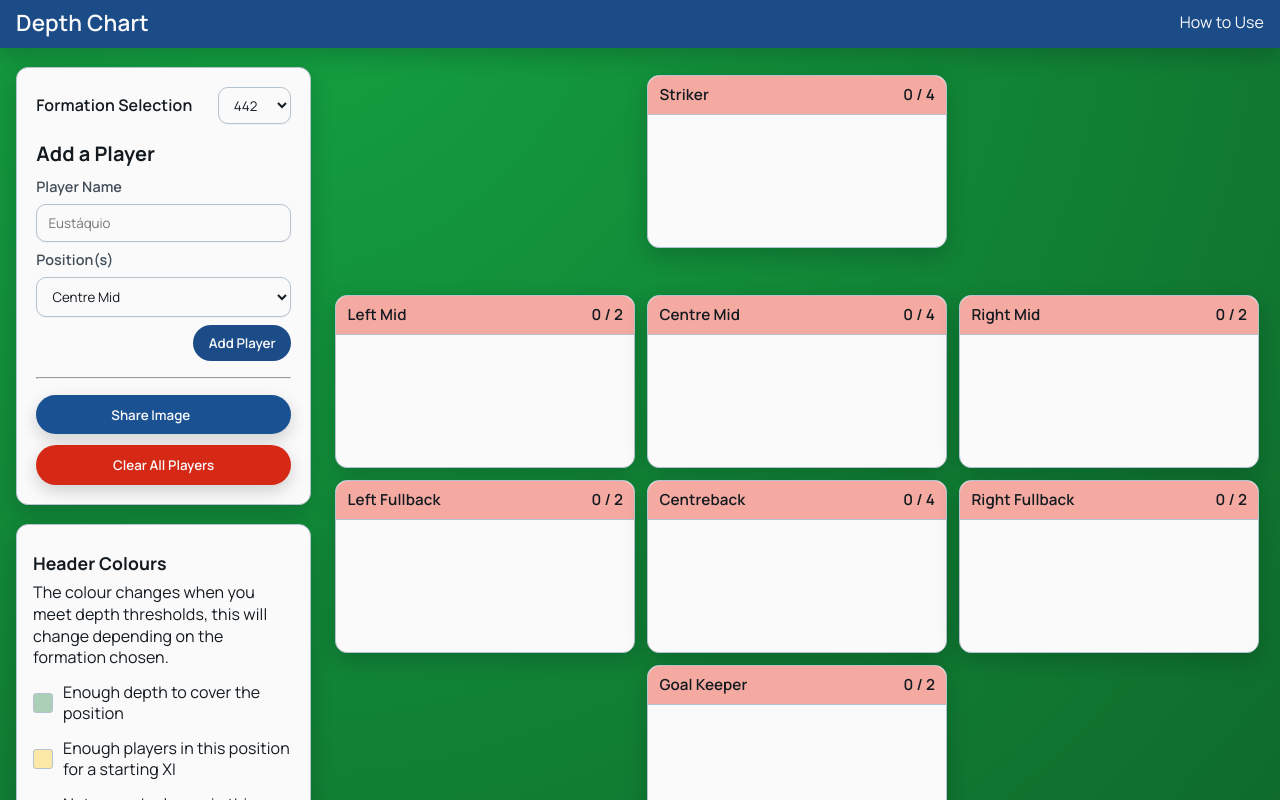
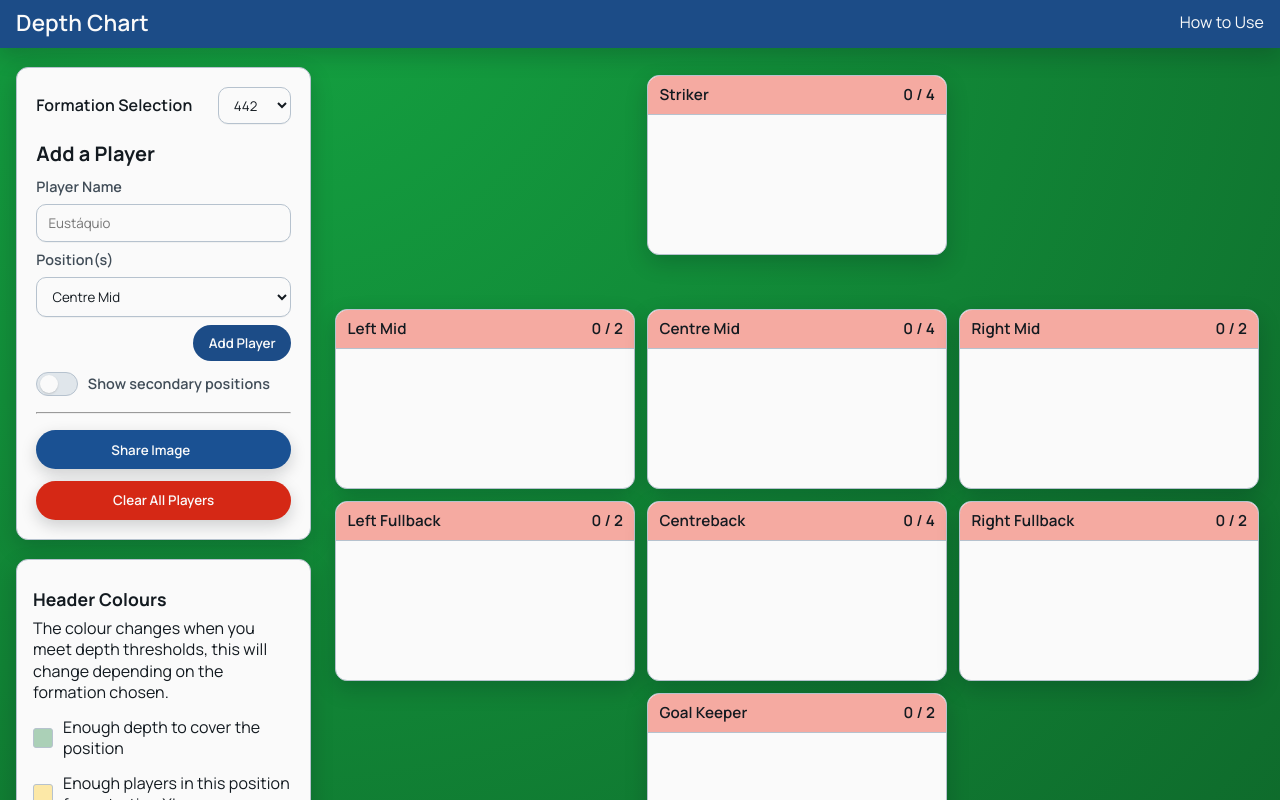
Before and after one commit to MapleThunder/depth-chart-sv, a SvelteKit app: page / in a window 1280 px wide. Shown: the top 800 px of the page. Built offline with nearby package versions, Linux system fonts and the light colour scheme; some icons are missing.

Commit message:
added a toggle for 2nd positions

```diff
--- a/src/routes/+page.svelte
+++ b/src/routes/+page.svelte
@@ -11,6 +11,7 @@
 
 	let positions: PositionData[];
 	$: $formation, (positions = getPositionsForFormation($formation));
+	let show_secondary_positions = false;
 </script>
 
 <svelte:head>
@@ -31,6 +32,14 @@
 			<FormationSelect />
 			<PlayerEntryForm />
 
+			<div class="secondary-visibility">
+				<label class="switch">
+					<input type="checkbox" bind:checked={show_secondary_positions} />
+					<span class="slider" aria-hidden="true"></span>
+				</label>
+				<span>Show secondary positions</span>
+			</div>
+
 			<hr />
 
 			<div class="button-wrapper">
@@ -43,7 +52,7 @@
 
 	<div id="position-boxes" class="position-boxes">
 		{#each positions as positionData}
-			<PositionBox {positionData} />
+			<PositionBox {positionData} {show_secondary_positions} />
 		{/each}
 	</div>
 </div>
@@ -72,6 +81,61 @@
 		border-radius: var(--border-radius);
 		border: var(--border);
 		box-shadow: var(--panel-shadow-soft);
+	}
+
+	.secondary-visibility {
+		margin-top: 0.7rem;
+		display: flex;
+		align-items: center;
+		gap: 0.6rem;
+		font-size: 0.9rem;
+		color: hsl(210, 15%, 30%);
+		font-weight: 600;
+	}
+
+	.switch {
+		position: relative;
+		display: inline-flex;
+		width: 42px;
+		height: 24px;
+	}
+
+	.switch input {
+		opacity: 0;
+		width: 0;
+		height: 0;
+	}
+
+	.slider {
+		position: absolute;
+		cursor: pointer;
+		inset: 0;
+		background-color: hsl(210, 20%, 90%);
+		border-radius: 999px;
+		transition: background-color 0.2s ease;
+		border: 1px solid var(--panel-border);
+	}
+
+	.slider::before {
+		content: "";
+		position: absolute;
+		height: 18px;
+		width: 18px;
+		left: 3px;
+		top: 50%;
+		transform: translateY(-50%);
+		background-color: var(--white);
+		border-radius: 50%;
+		transition: transform 0.2s ease;
+		box-shadow: 0 1px 2px rgba(0, 0, 0, 0.15);
+	}
+
+	.switch input:checked + .slider {
+		background-color: var(--primary);
+	}
+
+	.switch input:checked + .slider::before {
+		transform: translate(18px, -50%);
 	}
 
 	.button-wrapper {
--- a/src/routes/PlayerList.svelte
+++ b/src/routes/PlayerList.svelte
@@ -13,9 +13,17 @@
 
 	export let position: Position;
 	export let removesItems = false;
+	export let show_secondary_positions = false;
 
 	$: filtered_players = $players
-		.filter((player) => player.positions.filter((pos) => pos.position === position).length > 0)
+		.filter((player) => {
+			if (show_secondary_positions) {
+				return player.positions.some((pos) => pos.position === position);
+			}
+			return player.positions.some(
+				(pos) => pos.position === position && pos.role === "primary",
+			);
+		})
 		.toSorted((a, b) => {
 			// Find the target position in player a
 			const positionA = a.positions.find((p) => p.position === position);
--- a/src/routes/PositionBox.svelte
+++ b/src/routes/PositionBox.svelte
@@ -4,11 +4,36 @@
 	import { players, type PlayerRecord } from "$lib/stores/player_store";
 
 	export let positionData: PositionData;
+	export let show_secondary_positions = false;
+
+	$: primary_players = $players
+		.filter((plyr) =>
+			plyr.positions.some(
+				(pos) => pos.position === positionData.position && pos.role === "primary",
+			),
+		)
+		.toSorted((a, b) => {
+			// Find the target position in player a
+			const positionA = a.positions.find((p) => p.position === positionData.position);
+			const weightA = positionA ? positionA.weight : Number.MAX_VALUE; // Fallback if position not found
+
+			// Find the target position in player b
+			const positionB = b.positions.find((p) => p.position === positionData.position);
+			const weightB = positionB ? positionB.weight : Number.MAX_VALUE; // Fallback if position not found
+
+			// Compare the weights
+			return weightA - weightB;
+		});
 
 	$: filtered_players = $players
-		.filter(
-			(plyr) => plyr.positions.filter((pos) => pos.position === positionData.position).length > 0,
-		)
+		.filter((plyr) => {
+			if (show_secondary_positions) {
+				return plyr.positions.some((pos) => pos.position === positionData.position);
+			}
+			return plyr.positions.some(
+				(pos) => pos.position === positionData.position && pos.role === "primary",
+			);
+		})
 		.toSorted((a, b) => {
 			// Find the target position in player a
 			const positionA = a.positions.find((p) => p.position === positionData.position);
@@ -50,16 +75,20 @@
 	class="position-box-wrapper"
 	style="grid-area: {mapPositionToGridArea(positionData?.position)}"
 >
-	<div class="position-header" style:background-color={getHeaderBackgroundStyle(filtered_players)}>
+	<div class="position-header" style:background-color={getHeaderBackgroundStyle(primary_players)}>
 		<div class="header-content">
 			<span>{getPositionUILabel(positionData?.position)}</span>
 			<div class="depth-ratio">
-				{filtered_players.length} / {positionData.amount * 2}
+				{primary_players.length} / {positionData.amount * 2}
 			</div>
 		</div>
 	</div>
 	<div class="player-list">
-		<PlayerList position={positionData.position} removesItems={true} />
+		<PlayerList
+			position={positionData.position}
+			removesItems={true}
+			{show_secondary_positions}
+		/>
 	</div>
 </div>
 
```
